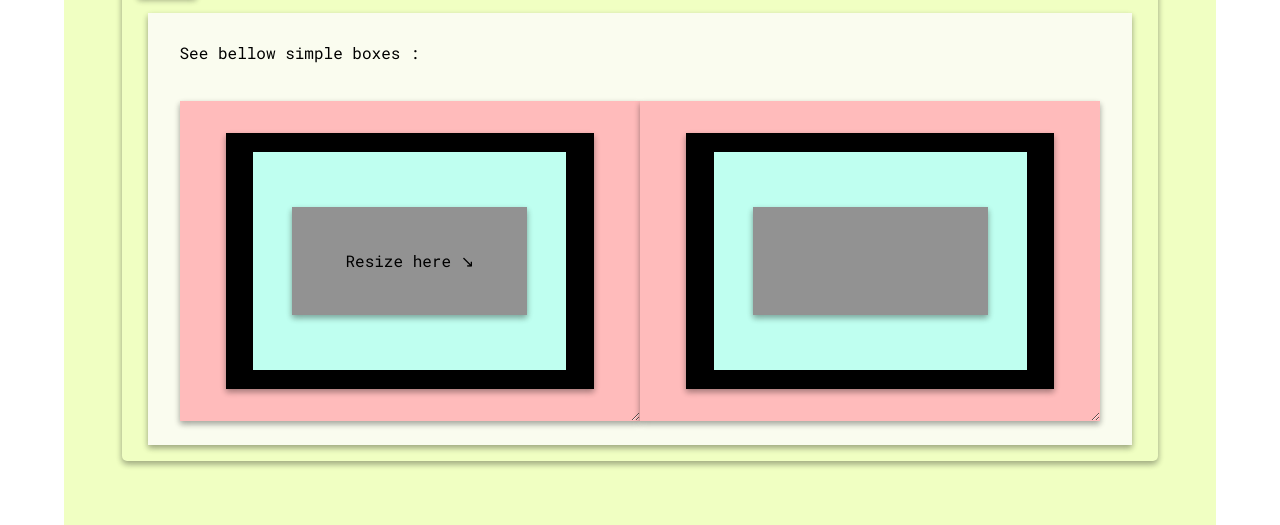
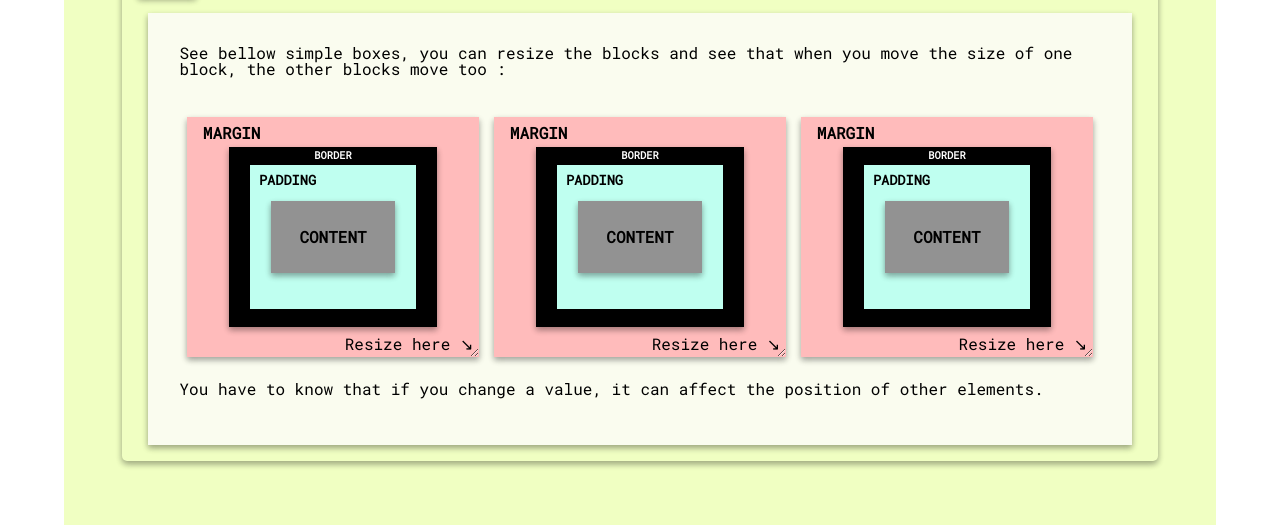
Before and after one commit to helene-nguyen/self-project, a plain HTML site: page html/box-model/box-model.html in a window 1280 px wide. Shown: the part 792-1317 px from the top of the page. Drawn offline with nearby package versions, Linux system fonts and the light colour scheme.

Commit message:
box-model page - finished demo bloc

```diff
--- a/css/box-model/box-model.css
+++ b/css/box-model/box-model.css
@@ -18,6 +18,7 @@ h3.big-bloc-txt {
 }
 
 .box-model-title {
+    /* display */
     /* box-model */
     margin: 1em 0 2em;
 }
@@ -31,8 +32,8 @@ h3.big-bloc-txt {
 
 .box-margin {
     /* display */
-    height: 20em;
-    width: 50%;
+    height: 15em;
+    width: 30%;
     background-color: var(--clear-pink);
     display: flex;
     justify-content: center;
@@ -43,14 +44,73 @@ h3.big-bloc-txt {
     position: relative;
     /* box-model */
     margin: 0.5em auto;
+    padding: 0 0.5em;
     box-shadow: var(--bloc-box-shadow);
+}
+
+.box-margin-txt {
+    /* font-style */
+    font-weight: 600;
+    text-transform: uppercase;
+    /* display */
+    position: absolute;
+    top: 0.5em;
+    left: 1em;
 }
 
 .box-border {
     /* display */
+    height: 75%;
+    width: 75%;
+    background-color: var(--black);
+    /**/
+    display: flex;
+    justify-content: center;
+    align-items: center;
+    /**/
+    position: relative;
+    /* box-model */
+    box-shadow: var(--bloc-box-shadow);
+}
+
+.box-border-txt {
+    /* font-style */
+    color: var(--white);
+    font-size: 0.65em;
+    /* display */
+    position: absolute;
+    top: 0.25em;
+}
+
+.box-padding {
+    /* display */
     height: 80%;
     width: 80%;
-    background-color: var(--black);
+    background-color: var(--clear-blue);
+    /**/
+    display: flex;
+    justify-content: center;
+    align-items: center;
+    /**/
+    position: relative;
+    /* box-model */
+    box-shadow: var(--bloc-box-shadow);
+}
+
+.box-padding-txt {
+    /* font-style */
+    font-size: 0.85em;
+    /* display */
+    position: absolute;
+    top: 0.65em;
+    left: 0.65em;
+}
+
+.box-content {
+    /* display */
+    height: 50%;
+    width: 75%;
+    background-color: var(--dark-grey);
     /**/
     display: flex;
     justify-content: center;
@@ -59,32 +119,22 @@ h3.big-bloc-txt {
     box-shadow: var(--bloc-box-shadow);
 }
 
-.box-padding {
-    /* display */
-    height: 85%;
-    width: 85%;
-    background-color: var(--clear-blue);
-    /**/
-    display: flex;
-    justify-content: center;
-    align-items: center;
-    /* box-model */
-    box-shadow: var(--bloc-box-shadow);
+.box-content-txt {
+    /* font-style */
+    font-size: 1em;
 }
 
-.box-content {
-    /* display */
-    height: 50%;
-    width: 75%;
-    background-color: var(--dark-grey);
-    /**/
-    /* box-model */
-    box-shadow: var(--bloc-box-shadow);
+.box-content-txt,
+.box-padding-txt,
+.box-border-txt {
+    font-weight: 600;
+    text-transform: uppercase;
 }
 
 .box-click-here {
     position: absolute;
-
+    bottom: 2%;
+    right: 2%;
 }
 
 /******************/
@@ -92,5 +142,11 @@ h3.big-bloc-txt {
 /****************/
 
 @media only screen and (max-width: 520px) {
-    .box-margin {}
+    .all-boxes {
+        flex-direction: column;
+    }
+
+    .box-margin {
+        width: 100%;
+    }
 }
--- a/html/box-model/box-model.html
+++ b/html/box-model/box-model.html
@@ -6,7 +6,7 @@
     <meta http-equiv="X-UA-Compatible" content="IE=edge">
     <meta name="viewport" content="width=device-width, initial-scale=1.0">
 
-    <title>Items</title>
+    <title>Box-model</title>
 
     <!-- ICON -->
     <link rel="icon" href="../images/favicon.ico">
@@ -62,26 +62,52 @@
                         <h3 class="bloc-demo-title">Demo</h3>
                         <div class="demo">
                             <div class="demo-inside">
-                                <h3 class="box-model-title">See bellow simple boxes :</h3>
+                                <h3 class="box-model-title">See bellow simple boxes, you can resize the blocks and see
+                                    that when you move the size of one block, the other blocks move too :</h3>
                                 <div class="all-boxes">
                                     <!-- boxes -->
                                     <div class="box-margin">
                                         <p class="box-click-here">Resize here &#8600;</p>
+                                        <p class="box-margin-txt">Margin</p>
                                         <div class="box-border">
+                                            <p class="box-border-txt">Border</p>
                                             <div class="box-padding">
-                                                <div class="box-content"></div>
+                                                <p class="box-padding-txt">Padding</p>
+                                                <div class="box-content">
+                                                    <p class="box-content-txt">Content</p>
+                                                </div>
                                             </div>
                                         </div>
                                     </div>
                                     <div class="box-margin">
+                                        <p class="box-click-here">Resize here &#8600;</p>
+                                        <p class="box-margin-txt">Margin</p>
                                         <div class="box-border">
+                                            <p class="box-border-txt">Border</p>
                                             <div class="box-padding">
-                                                <div class="box-content"></div>
+                                                <p class="box-padding-txt">Padding</p>
+                                                <div class="box-content">
+                                                    <p class="box-content-txt">Content</p>
+                                                </div>
+                                            </div>
+                                        </div>
+                                    </div>
+                                    <div class="box-margin">
+                                        <p class="box-click-here">Resize here &#8600;</p>
+                                        <p class="box-margin-txt">Margin</p>
+                                        <div class="box-border">
+                                            <p class="box-border-txt">Border</p>
+                                            <div class="box-padding">
+                                                <p class="box-padding-txt">Padding</p>
+                                                <div class="box-content">
+                                                    <p class="box-content-txt">Content</p>
+                                                </div>
                                             </div>
                                         </div>
                                     </div>
                                 </div>
-
+                                <h3 class="box-model-title">You have to know that if you change a value, it can affect
+                                    the position of other elements.</h3>
                             </div>
                         </div>
                     </div>
```
